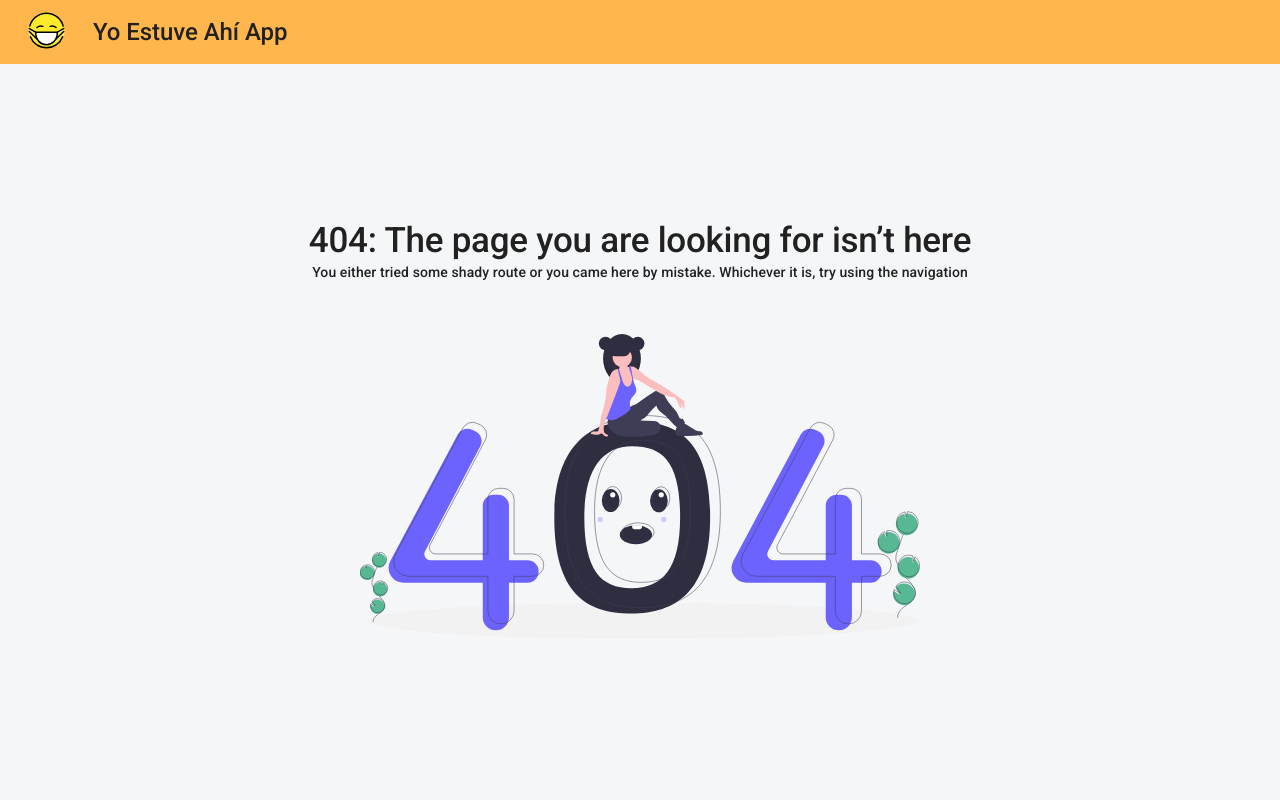
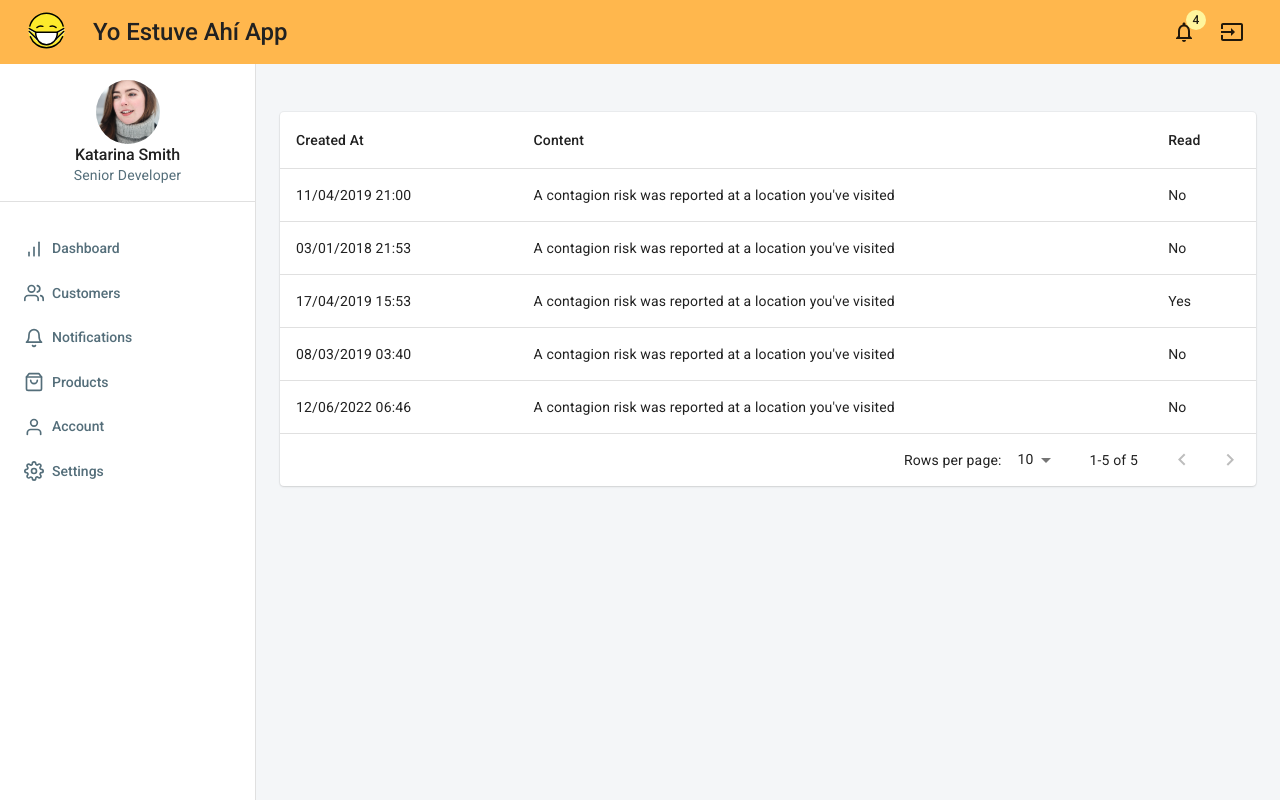
Before and after one commit to adrianbona/yoestuveahi, a React (Create React App) app: page /app/notifications in a window 1280 px wide. Before the commit this address led to /404. Built offline with nearby package versions, Linux system fonts and the light colour scheme.

Commit message:
Added notifications section

```diff
--- a/src/layouts/DashboardLayout/NavBar/index.js
+++ b/src/layouts/DashboardLayout/NavBar/index.js
@@ -16,6 +16,7 @@ import {
   Settings as SettingsIcon,
   ShoppingBag as ShoppingBagIcon,
   User as UserIcon,
+  Bell as BellIcon,
   Users as UsersIcon
 } from 'react-feather';
 import NavItem from './NavItem';
@@ -36,6 +37,11 @@ const items = [
     href: '/app/customers',
     icon: UsersIcon,
     title: 'Customers'
+  },
+  {
+    href: '/app/notifications',
+    icon: BellIcon,
+    title: 'Notifications'
   },
   {
     href: '/app/products',
--- a/src/layouts/DashboardLayout/TopBar.js
+++ b/src/layouts/DashboardLayout/TopBar.js
@@ -16,6 +16,7 @@ import MenuIcon from '@material-ui/icons/Menu';
 import NotificationsIcon from '@material-ui/icons/NotificationsOutlined';
 import InputIcon from '@material-ui/icons/Input';
 import Logo from 'src/components/Logo';
+import data from 'src/views/notification/NotificationListView/data';
 
 const useStyles = makeStyles(() => ({
   title: {
@@ -27,17 +28,12 @@ const useStyles = makeStyles(() => ({
   }
 }));
 
-const useGetNotifications = () => {
-  return {
-    data: [{ content: 'Someone you met is sick' }]
-  };
-};
-
 const TopBar = ({ className, onMobileNavOpen, ...rest }) => {
   const classes = useStyles();
   const navigate = useNavigate();
-  const { data } = useGetNotifications({ userId: 123 });
-  const [notifications] = useState(data);
+  const [notifications] = useState(
+    data.filter(notification => !notification.shown)
+  );
 
   return (
     <AppBar className={clsx(classes.root, className)} elevation={0} {...rest}>
@@ -52,12 +48,13 @@ const TopBar = ({ className, onMobileNavOpen, ...rest }) => {
         </RouterLink>
         <Box flexGrow={1} />
         <>
-          <IconButton color="inherit">
-            <Badge
-              badgeContent={notifications.length}
-              color="secondary"
-              variant="dot"
-            >
+          <IconButton
+            color="inherit"
+            onClick={() => {
+              navigate('/app/notifications', { replace: true });
+            }}
+          >
+            <Badge badgeContent={notifications.length} color="secondary">
               <NotificationsIcon />
             </Badge>
           </IconButton>
--- a/src/routes.js
+++ b/src/routes.js
@@ -4,6 +4,7 @@ import DashboardLayout from 'src/layouts/DashboardLayout';
 import MainLayout from 'src/layouts/MainLayout';
 import AccountView from 'src/views/account/AccountView';
 import CustomerListView from 'src/views/customer/CustomerListView';
+import NotificationListView from 'src/views/notification/NotificationListView';
 import DashboardView from 'src/views/reports/DashboardView';
 import LoginView from 'src/views/auth/LoginView';
 import NotFoundView from 'src/views/errors/NotFoundView';
@@ -17,6 +18,7 @@ const routes = [
     children: [
       { path: 'account', element: <AccountView /> },
       { path: 'customers', element: <CustomerListView /> },
+      { path: 'notifications', element: <NotificationListView /> },
       { path: 'dashboard', element: <DashboardView /> },
       { path: 'products', element: <ProductListView /> },
       { path: 'settings', element: <SettingsView /> },
--- /dev/null
+++ b/src/views/notification/NotificationListView/Results.js
@@ -0,0 +1,79 @@
+import React, { useState } from 'react';
+import clsx from 'clsx';
+import PropTypes from 'prop-types';
+import moment from 'moment';
+import PerfectScrollbar from 'react-perfect-scrollbar';
+import {
+  Box,
+  Card,
+  Table,
+  TableBody,
+  TableCell,
+  TableHead,
+  TablePagination,
+  TableRow,
+  makeStyles
+} from '@material-ui/core';
+
+const useStyles = makeStyles(theme => ({
+  root: {}
+}));
+
+const Results = ({ className, notifications, ...rest }) => {
+  const classes = useStyles();
+  const [limit, setLimit] = useState(10);
+  const [page, setPage] = useState(0);
+
+  const handleLimitChange = event => {
+    setLimit(event.target.value);
+  };
+
+  const handlePageChange = (event, newPage) => {
+    setPage(newPage);
+  };
+
+  return (
+    <Card className={clsx(classes.root, className)} {...rest}>
+      <PerfectScrollbar>
+        <Box>
+          <Table>
+            <TableHead>
+              <TableRow>
+                <TableCell>Created At</TableCell>
+                <TableCell>Content</TableCell>
+                <TableCell>Read</TableCell>
+              </TableRow>
+            </TableHead>
+            <TableBody>
+              {notifications.slice(0, limit).map(notification => (
+                <TableRow hover key={notification.id}>
+                  <TableCell>
+                    {moment(notification.createdAt).format('DD/MM/YYYY HH:mm')}
+                  </TableCell>
+                  <TableCell>{notification.content}</TableCell>
+                  <TableCell>{notification.shown ? 'Yes' : 'No'}</TableCell>
+                </TableRow>
+              ))}
+            </TableBody>
+          </Table>
+        </Box>
+      </PerfectScrollbar>
+      <TablePagination
+        component="div"
+        count={notifications.length}
+        onChangePage={handlePageChange}
+        onChangeRowsPerPage={handleLimitChange}
+        page={page}
+        rowsPerPage={limit}
+        rowsPerPageOptions={[5, 10, 25]}
+      />
+    </Card>
+  );
+};
+
+Results.propTypes = {
+  className: PropTypes.string,
+  notifications: PropTypes.array.isRequired
+};
+
+export default Results;
--- /dev/null
+++ b/src/views/notification/NotificationListView/data.js
@@ -0,0 +1,34 @@
+import { v4 as uuid } from 'uuid';
+
+export default [
+  {
+    id: uuid(),
+    content: "A contagion risk was reported at a location you've visited",
+    shown: false,
+    createdAt: 1555016400000
+  },
+  {
+    id: uuid(),
+    content: "A contagion risk was reported at a location you've visited",
+    shown: false,
+    createdAt: 1515016410000
+  },
+  {
+    id: uuid(),
+    content: "A contagion risk was reported at a location you've visited",
+    shown: true,
+    createdAt: 1555516420000
+  },
+  {
+    id: uuid(),
+    content: "A contagion risk was reported at a location you've visited",
+    shown: false,
+    createdAt: 1552016430000
+  },
+  {
+    id: uuid(),
+    content: "A contagion risk was reported at a location you've visited",
+    shown: false,
+    createdAt: 1655016400000
+  }
+];
--- /dev/null
+++ b/src/views/notification/NotificationListView/index.js
@@ -0,0 +1,31 @@
+import React, { useState } from 'react';
+import { Box, Container, makeStyles } from '@material-ui/core';
+import Page from 'src/components/Page';
+import Results from './Results';
+import data from './data';
+
+const useStyles = makeStyles(theme => ({
+  root: {
+    backgroundColor: theme.palette.background.dark,
+    minHeight: '100%',
+    paddingBottom: theme.spacing(3),
+    paddingTop: theme.spacing(3)
+  }
+}));
+
+const NotificationListView = () => {
+  const classes = useStyles();
+  const [notifications] = useState(data);
+
+  return (
+    <Page className={classes.root} title="Customers">
+      <Container maxWidth={false}>
+        <Box mt={3}>
+          <Results notifications={notifications} />
+        </Box>
+      </Container>
+    </Page>
+  );
+};
+
+export default NotificationListView;
```
